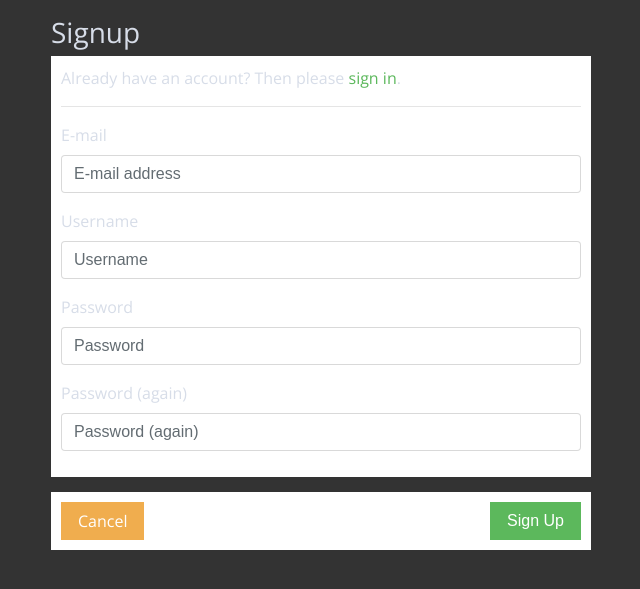
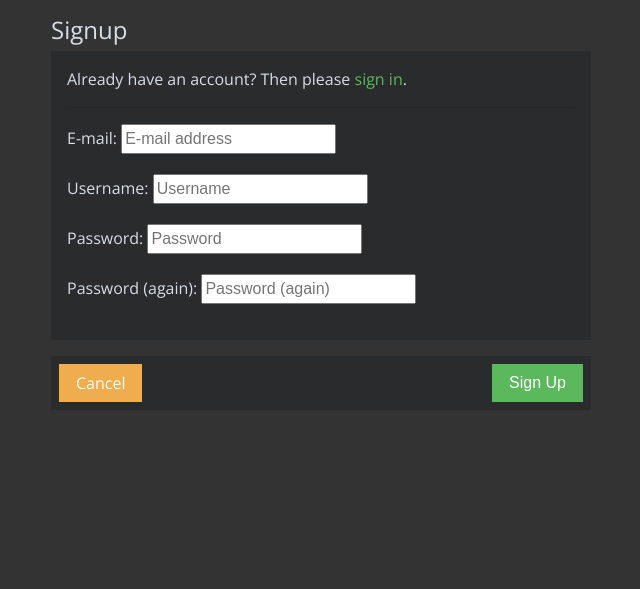
Before and after one commit to cotizcesar/gemu, a Django app: page /accounts/signup/ in a window 1280 px wide. Shown: the part 54-643 px from the top of the page, without its empty margins (319-959 px from the left). Run offline with Django 3.2, Linux system fonts and the light colour scheme; some libraries are stand-ins or nearby versions.

Commit message:
Signup Fixed!

```diff
--- a/templates/account/signup.html
+++ b/templates/account/signup.html
@@ -1,5 +1,5 @@
 {% extends "base.html" %}
-{% load bootstrap3 %}
+{# Migrated to Bootstrap 4 #}
 {% load i18n %}
 {% load account socialaccount %}
 {% block head_title %}{% trans "Signup" %}{% endblock %}
@@ -8,20 +8,22 @@
     <div class="row">
         <div class="col-md-3"></div>
         <div class="col-md-6">
-            <h3>{% trans "Signup" %}</h3>
-            <div class="omnibox">
+            <h4>{% trans "Signup" %}</h4>
             <form id="signup_form" method="post" action="{% url 'account_signup' %}">
+                <div class="bg-inverse p-3 mb-3">
                     <p>{% blocktrans %}Already have an account? Then please <a href="{{ login_url }}">sign in</a>.{% endblocktrans %}</p>
                     <hr>
                     {% csrf_token %}
-                    {% bootstrap_form form %}
+                    {% for field in form %}
+                    {% include "forms/form.html" %}
+                    {% endfor %}
                     {% if redirect_field_value %}
                         <input type="hidden" name="{{ redirect_field_name }}" value="{{ redirect_field_value }}" />
                     {% endif %}
-            </div>
-                <div class="omnibox form-actions">
+                </div>
+                <div class="bg-inverse p-2">
                     <a class="btn btn-warning" href="{% url 'index' %}">{% trans "Cancel" %}</a>
-                    <button class="btn btn-success pull-right" type="submit">{% trans "Sign Up" %}</button>
+                    <button class="btn btn-success float-right" type="submit">{% trans "Sign Up" %}</button>
                     <div class="clearfix"></div>
                 </div>
             </form>
```
